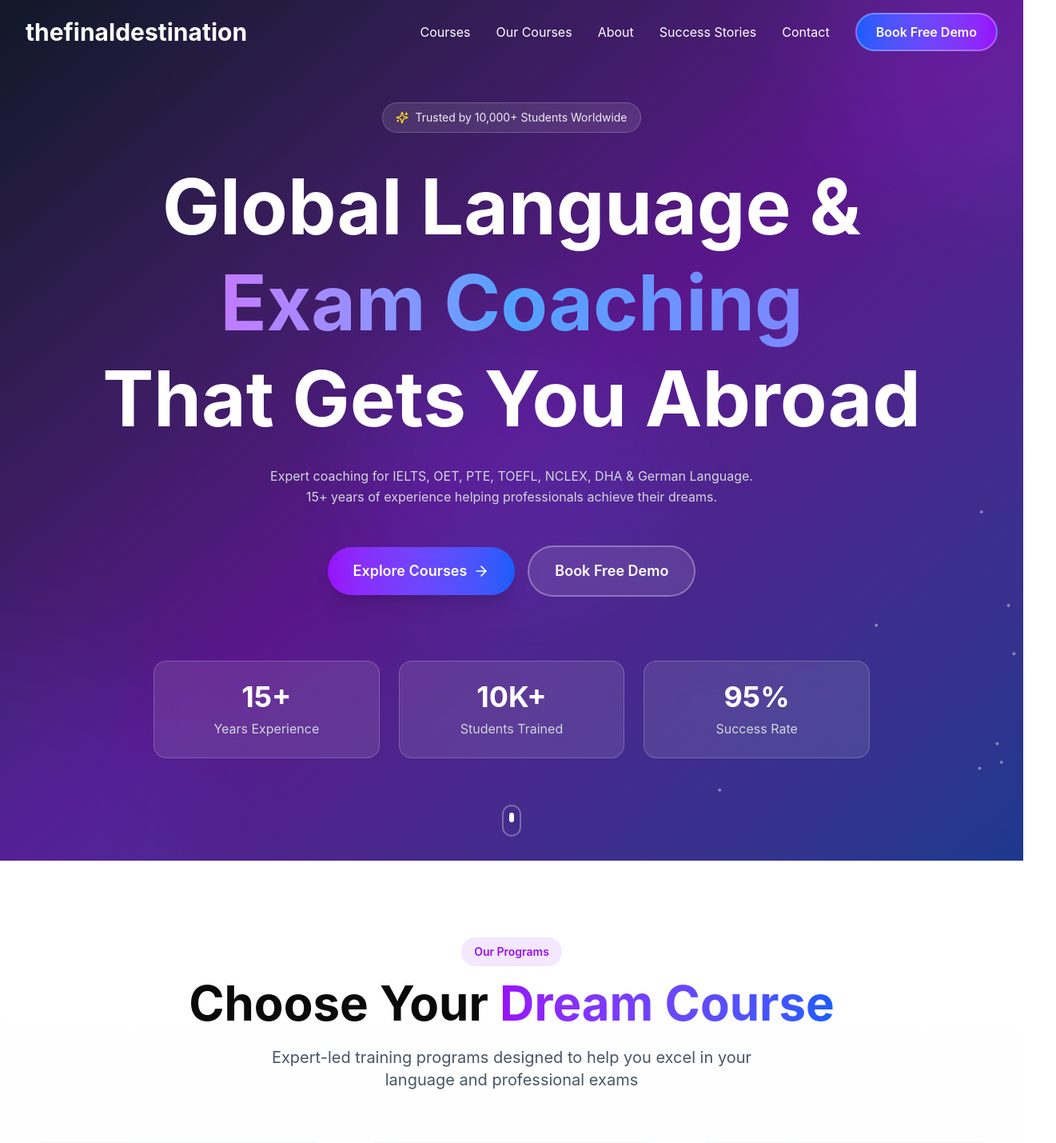
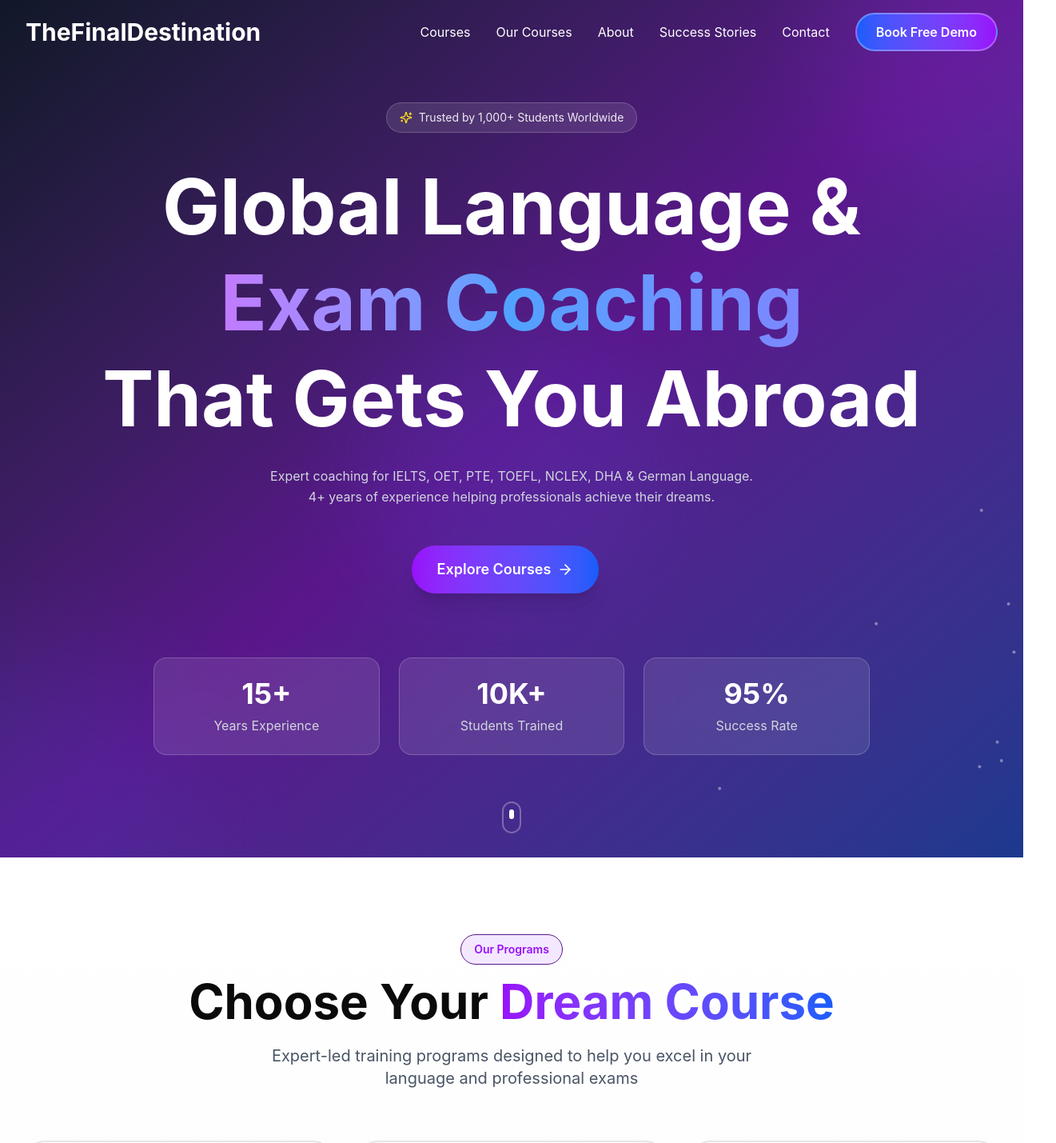
Before and after one commit to Purushotham-kuntumalla/thefinaldestination1, a React (Vite) app: page / in a window 1280 px wide. Shown: the top 1429 px of the page at 80% size, 1321 px wide, since content can reach past the window. Built offline with nearby package versions, Linux system fonts and the light colour scheme.

Commit message:
Updated new sections in the home page

```diff
--- a/src/app/App.tsx
+++ b/src/app/App.tsx
@@ -16,8 +16,8 @@ export default function App() {
       <HeroSection />
       <CoursesSection />
       <ServicesSection />
-      <JobPlacementsSection />
       <CourseSection />
+       <JobPlacementsSection />
       <WhyChooseSection />
       <TestimonialsSection />
       <CTASection />
--- a/src/app/components/CTASection.tsx
+++ b/src/app/components/CTASection.tsx
@@ -83,7 +83,7 @@ export function CTASection() {
             transition={{ duration: 0.6, delay: 0.4 }}
             className="text-lg sm:text-xl md:text-2xl text-gray-300 mb-12 max-w-3xl mx-auto leading-relaxed"
           >
-            Join thefinaldestination Academy today and take the first step towards studying or working abroad.
+            Join TheFinalDestination Academy today and take the first step towards studying or working abroad.
             <br />
             Book your free demo class now!
           </motion.p>
@@ -107,13 +107,13 @@ export function CTASection() {
               <ArrowRight className="group-hover:translate-x-1 transition-transform" size={20} />
             </motion.button>
 
-            <motion.button
+            {/* <motion.button
               whileHover={{ scale: 1.05 }}
               whileTap={{ scale: 0.95 }}
               className="px-10 py-5 bg-white/10 backdrop-blur-sm text-white rounded-full font-bold text-lg border-2 border-white/30 hover:bg-white/20 transition-all"
             >
               Book Free Demo
-            </motion.button>
+            </motion.button> */}
           </motion.div>
 
           {/* Trust Indicators */}
--- a/src/app/components/CoursesSection.tsx
+++ b/src/app/components/CoursesSection.tsx
@@ -5,17 +5,18 @@ import { BookOpen, Stethoscope, Globe, GraduationCap, FileText, Award, Languages
 
 const courses = [
   {
+    name: 'OET',
+    description: 'Occupational English Test for healthcare professionals',
+    icon: Stethoscope,
+    gradient: 'from-blue-500 to-cyan-500',
+  },
+  {
     name: 'IELTS',
     description: 'International English Language Testing System for study & immigration',
     icon: BookOpen,
     gradient: 'from-purple-500 to-pink-500',
   },
-  {
-    name: 'OET',
-    description: 'Occupational English Test for healthcare professionals',
-    icon: Stethoscope,
-    gradient: 'from-blue-500 to-cyan-500',
-  },
+
   {
     name: 'PTE',
     description: 'Pearson Test of English for academic & migration purposes',
@@ -62,7 +63,7 @@ export function CoursesSection() {
           transition={{ duration: 0.6 }}
           className="text-center mb-16"
         >
-          <div className="inline-block px-4 py-2 bg-purple-100 text-purple-600 rounded-full text-sm font-semibold mb-4">
+          <div className="inline-block px-4 py-2 bg-purple-100 text-purple-600 rounded-full text-sm font-semibold mb-4 border-1 border-purple-900">
             Our Programs
           </div>
           <h2 className="text-4xl sm:text-5xl md:text-6xl font-bold mb-6">
@@ -89,7 +90,7 @@ export function CoursesSection() {
                 className="group relative"
               >
                 {/* Card */}
-                <div className="relative h-full p-8 bg-white rounded-3xl shadow-lg hover:shadow-2xl transition-all duration-300 border border-gray-100 overflow-hidden">
+                <div className="relative h-full p-8 bg-white rounded-3xl shadow-lg hover:shadow-2xl transition-all duration-300 border-2 border-black-900 overflow-hidden">
                   {/* Gradient Background on Hover */}
                   <div className={`absolute inset-0 bg-gradient-to-br ${course.gradient} opacity-0 group-hover:opacity-5 transition-opacity duration-300`} />
 
@@ -107,7 +108,7 @@ export function CoursesSection() {
                   </p>
 
                   {/* Learn More Link */}
-                  <motion.div
+                  {/* <motion.div
                     whileHover={{ x: 5 }}
                     className={`inline-flex items-center gap-2 font-semibold bg-gradient-to-r ${course.gradient} bg-clip-text text-transparent`}
                   >
@@ -128,7 +129,7 @@ export function CoursesSection() {
                         className={`bg-gradient-to-r ${course.gradient}`}
                       />
                     </svg>
-                  </motion.div>
+                  </motion.div> */}
 
                   {/* Glow Effect */}
                   <div className={`absolute -inset-1 bg-gradient-to-br ${course.gradient} opacity-0 group-hover:opacity-20 blur-xl transition-opacity duration-300 -z-10`} />
--- a/src/app/components/Footer.tsx
+++ b/src/app/components/Footer.tsx
@@ -18,12 +18,12 @@ export function Footer() {
               transition={{ duration: 0.6 }}
             >
               <h3 className="text-3xl font-bold bg-gradient-to-r from-purple-400 via-blue-400 to-indigo-400 bg-clip-text text-transparent mb-4">
-                thefinaldestination
+                TheFinalDestination
               </h3>
               <p className="text-gray-400 mb-6 leading-relaxed">
                 Your trusted partner in achieving global education and career goals through expert language and exam coaching.
               </p>
-              <div className="flex gap-3">
+              {/* <div className="flex gap-3">
                 {[
                   { icon: Facebook, href: '#' },
                   { icon: Instagram, href: '#' },
@@ -41,7 +41,7 @@ export function Footer() {
                     <Icon size={18} />
                   </motion.a>
                 ))}
-              </div>
+              </div> */}
             </motion.div>
           </div>
 
@@ -117,7 +117,7 @@ export function Footer() {
                 </div>
                 <div>
                   <p className="text-sm text-gray-400">Call Us</p>
-                  <p className="text-white">+1 (555) 123-4567</p>
+                  <p className="text-white">+91 85199 28717</p>
                 </div>
               </li>
               <li className="flex items-start gap-3">
@@ -126,7 +126,7 @@ export function Footer() {
                 </div>
                 <div>
                   <p className="text-sm text-gray-400">Email Us</p>
-                  <p className="text-white">info@thefinaldestinationacademy.com</p>
+                  <p className="text-white">sajanvavilla1@gmail.com</p>
                 </div>
               </li>
             </ul>
@@ -145,9 +145,9 @@ export function Footer() {
           className="flex flex-col md:flex-row justify-between items-center gap-4"
         >
           <p className="text-gray-500 text-sm">
-            © {currentYear} thefinaldestination Academy. All rights reserved.
+            © {currentYear} TheFinalDestination Academy. All rights reserved.
           </p>
-          <div className="flex gap-6 text-sm">
+          {/* <div className="flex gap-6 text-sm">
             <a href="#" className="text-gray-500 hover:text-purple-400 transition-colors">
               Privacy Policy
             </a>
@@ -157,7 +157,7 @@ export function Footer() {
             <a href="#" className="text-gray-500 hover:text-purple-400 transition-colors">
               Cookie Policy
             </a>
-          </div>
+          </div> */}
         </motion.div>
 
         {/* Decorative Element */}
--- a/src/app/components/HeroSection.tsx
+++ b/src/app/components/HeroSection.tsx
@@ -82,7 +82,7 @@ export function HeroSection() {
           className="inline-flex items-center gap-2 px-4 py-2 bg-white/10 backdrop-blur-sm rounded-full text-white/90 mb-8 border border-white/20"
         >
           <Sparkles size={16} className="text-yellow-300" />
-          <span className="text-sm">Trusted by 10,000+ Students Worldwide</span>
+          <span className="text-sm">Trusted by 1,000+ Students Worldwide</span>
         </motion.div>
 
         <motion.h1
@@ -108,7 +108,7 @@ export function HeroSection() {
         >
           Expert coaching for IELTS, OET, PTE, TOEFL, NCLEX, DHA & German Language.
           <br />
-          15+ years of experience helping professionals achieve their dreams.
+          4+ years of experience helping professionals achieve their dreams.
         </motion.p>
 
         <motion.div
@@ -160,13 +160,13 @@ export function HeroSection() {
   target="_blank"
   rel="noopener noreferrer"
 >
-  <motion.button
+  {/* <motion.button
     whileHover={{ scale: 1.05 }}
     whileTap={{ scale: 0.95 }}
     className="px-8 py-4 bg-white/10 backdrop-blur-sm text-white rounded-full font-semibold text-lg border-2 border-white/30 hover:bg-white/20 transition-all"
   >
     Book Free Demo
-  </motion.button>
+  </motion.button> */}
 </motion.a>
 
         </motion.div>
--- a/src/app/components/Navbar.tsx
+++ b/src/app/components/Navbar.tsx
@@ -23,7 +23,7 @@ export function Navbar() {
       transition={{ duration: 0.6, ease: 'easeOut' }}
       className={`fixed top-0 left-0 right-0 z-50 transition-all duration-300 ${
         isScrolled
-          ? 'bg-white/90 backdrop-blur-lg shadow-lg'
+          ? 'bg-white/30 backdrop-blur-lg shadow-lg'
           : 'bg-transparent'
       }`}
     >
@@ -34,10 +34,15 @@ export function Navbar() {
             whileHover={{ scale: 1.05 }}
             className="flex items-center"
           >
-            {/* <div className="text-3xl font-bold bg-gradient-to-r from-purple-600 via-blue-600 to-indigo-600 bg-clip-text text-transparent"> */}
-            <div className="text-3xl font-bold text-white">
-              thefinaldestination
-            </div>
+             <span
+    className={`text-3xl font-bold transition-all duration-300 ${
+      isScrolled
+        ? 'bg-gradient-to-r from-purple-600 to-blue-600 bg-clip-text text-transparent'
+        : 'text-white'
+    }`}
+  >
+             TheFinalDestination
+  </span>
           </motion.div>
 
           {/* Desktop Menu */}
--- a/src/app/components/ServicesSection.tsx
+++ b/src/app/components/ServicesSection.tsx
@@ -98,7 +98,7 @@ export function ServicesSection() {
                 whileHover={{ y: -6 }}
                 className="group relative"
               >
-                <div className="h-full p-8 rounded-3xl bg-white border border-gray-100 shadow-lg hover:shadow-2xl transition-all duration-300">
+                <div className="h-full p-8 rounded-3xl bg-white border border-gray-100  hover:shadow-2xl transition-all duration-300 ">
 
                   {/* Icon */}
                   <div
--- a/src/app/components/TopCoursesSection.tsx
+++ b/src/app/components/TopCoursesSection.tsx
@@ -100,7 +100,7 @@ export function CourseSection() {
               whileHover={{ y: -8 }}
               className="group relative"
             >
-              <div className="h-full rounded-3xl bg-white shadow-lg hover:shadow-2xl transition-all duration-300 overflow-hidden border border-gray-100">
+              <div className="h-full rounded-3xl bg-white  hover:shadow-2xl transition-all duration-300 overflow-hidden border border-gray-200">
 
                 {/* Image */}
                 <div className="relative h-44 overflow-hidden">
@@ -134,7 +134,10 @@ export function CourseSection() {
                   <button
                     className={`w-full py-3 rounded-xl text-white font-semibold bg-gradient-to-r ${course.gradient} hover:opacity-90 transition-all`}
                   >
+                    <a href="https://wa.me/918519928717?text=Hi%20i%20need%20to%20book%20a%20free%20Demo" target="_blank"
+  rel="noopener noreferrer">
                     View Details
+                    </a>
                   </button>
                 </div>
               </div>
@@ -146,6 +149,14 @@ export function CourseSection() {
 
       </div>
       <div className="flex justify-center mt-16">
+                     <motion.a
+  href="https://wa.me/918519928717?text=Hi%20i%20need%20to%20book%20a%20free%20Demo"
+  target="_blank"
+  rel="noopener noreferrer"
+>
+
+
+
       <motion.button
               whileHover={{
                 scale: 1.05,
@@ -154,9 +165,11 @@ export function CourseSection() {
               whileTap={{ scale: 0.95 }}
               className="group px-10 py-5 bg-gradient-to-l from-purple-600 to-blue-600 text-white items-center  rounded-full font-bold text-lg flex items-center gap-3 shadow-2xl hover:bg-gray-50 transition-all"
             >
+
               View More Courses
               <ArrowRight className="group-hover:translate-x-1 transition-transform" size={20} />
             </motion.button>
+            </motion.a>
             </div>
     </section>
   );
--- a/src/app/components/WhyChooseSection.tsx
+++ b/src/app/components/WhyChooseSection.tsx
@@ -6,19 +6,19 @@ import { Target, Users, Trophy, Clock } from 'lucide-react';
 const features = [
   {
     icon: Clock,
-    title: '15+ Years',
+    title: '4+ Years',
     description: 'of Excellence in Language & Exam Training',
     gradient: 'from-purple-500 to-pink-500',
   },
   {
     icon: Users,
-    title: '10,000+',
+    title: '1,000+',
     description: 'Students Successfully Trained',
     gradient: 'from-blue-500 to-cyan-500',
   },
   {
     icon: Trophy,
-    title: '95%',
+    title: '99%',
     description: 'Student Success Rate',
     gradient: 'from-green-500 to-emerald-500',
   },
@@ -99,7 +99,7 @@ export function WhyChooseSection() {
           className="text-center mb-16"
         >
           <div className="inline-block px-4 py-2 bg-blue-100 text-blue-600 rounded-full text-sm font-semibold mb-4">
-            Why thefinaldestination Academy
+            Why TheFinalDestination Academy
           </div>
           <h2 className="text-4xl sm:text-5xl md:text-6xl font-bold mb-6">
             Your Success is{' '}
@@ -177,7 +177,7 @@ export function WhyChooseSection() {
                 },
                 {
                   title: 'Flexible Learning',
-                  description: 'Online and offline classes designed to fit your schedule',
+                  description: 'Online classes designed to fit your schedule',
                 },
                 {
                   title: 'Comprehensive Materials',
@@ -244,7 +244,7 @@ export function WhyChooseSection() {
                 </div>
                 <div>
                   <div className="text-3xl font-bold text-gray-900">
-                    <AnimatedCounter end={95} inView={isInView} />%
+                    <AnimatedCounter end={99} inView={isInView} />%
                   </div>
                   <div className="text-sm text-gray-600">Success Rate</div>
                 </div>
```
Also changed, not shown: 5 other files (tests, documents, lock files or other folders).
